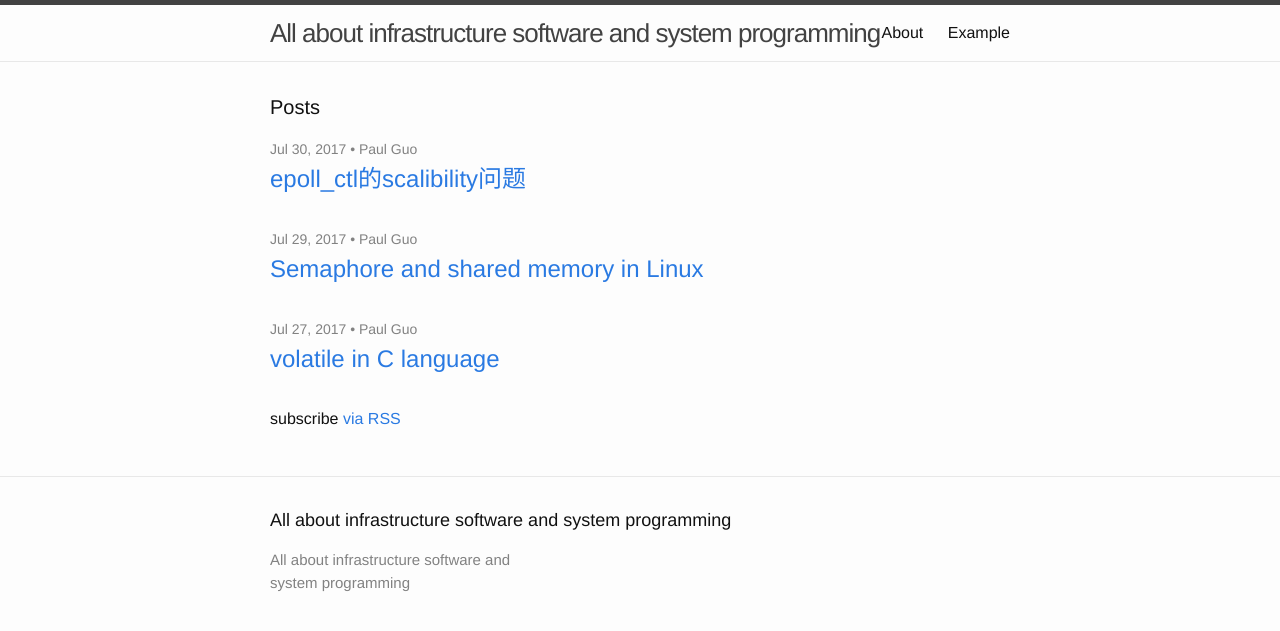
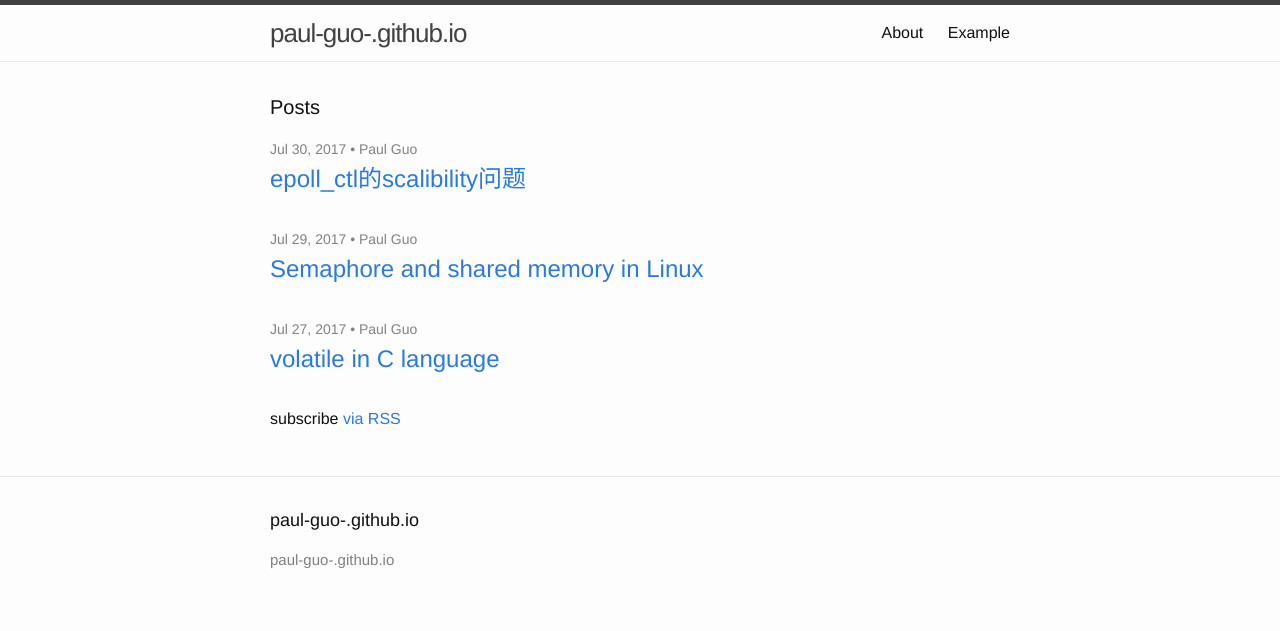
Before and after one commit to paul-guo-/paul-guo-.github.io, a Jekyll site: the page built from index.html, in a window 1280 px wide. Shown: the top 631 px of the page. Built offline with Jekyll 4.4.1, drawn with Linux system fonts in a browser that asks for light colours.

Commit message:
Modify _config.yml

```diff
--- a/_config.yml
+++ b/_config.yml
@@ -1,5 +1,5 @@
 # Site settings
-title: All about infrastructure software and system programming
+title:
 description: >
 baseurl: "" # the subpath of your site, e.g. /blog/
 url: "http://paul-guo-.github.io" # the base hostname & protocol for your site
```
